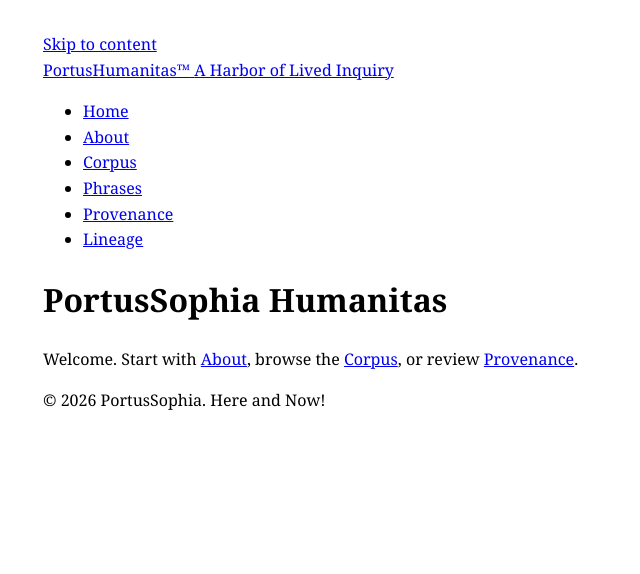
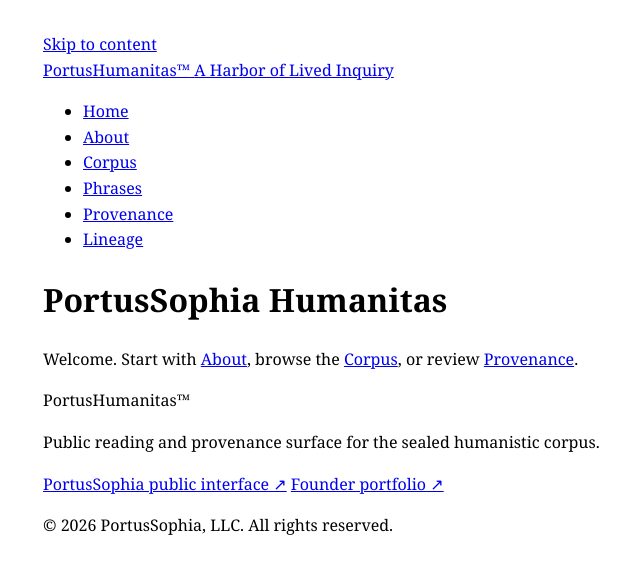
Before and after one commit to portussophia/portussophia-humanitas, a Jekyll site: the page built from index.md, in a window 1280 px wide. Shown: the top 574 px of the page, without its empty margins (207-847 px from the left). Built offline with Jekyll 4.4.1, drawn with Linux system fonts in a browser that asks for light colours.

Commit message:
Add bounded Humanitas footer

```diff
--- a/_includes/footer.html
+++ b/_includes/footer.html
@@ -1,3 +1,13 @@
-<footer>
-  <p>&copy; {{ 'now' | date: '%Y' }} PortusSophia. Here and Now!</p>
+<footer class="site-footer">
+  <div class="shell footer-inner">
+    <div>
+      <p class="footer-title">PortusHumanitas™</p>
+      <p class="footer-note">Public reading and provenance surface for the sealed humanistic corpus.</p>
+    </div>
+    <div class="footer-links">
+      <a href="https://public.portussophia.com">PortusSophia public interface ↗</a>
+      <a href="https://founder.portussophia.com">Founder portfolio ↗</a>
+    </div>
+    <p class="footer-copyright">&copy; {{ 'now' | date: '%Y' }} PortusSophia, LLC. All rights reserved.</p>
+  </div>
 </footer>
```
